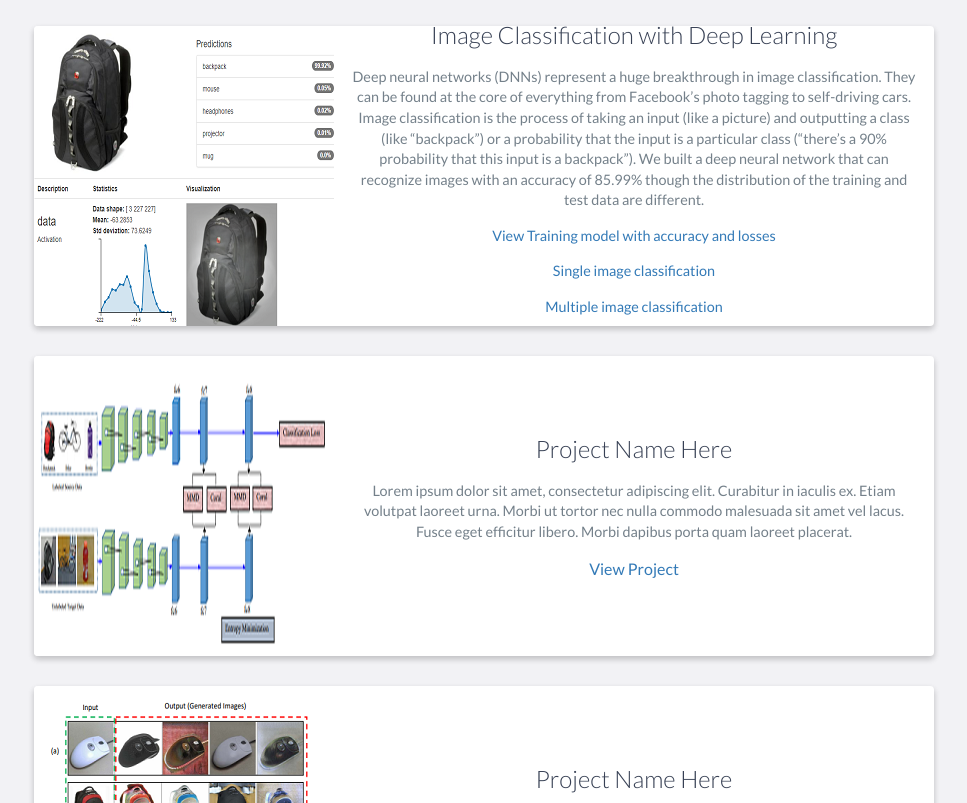
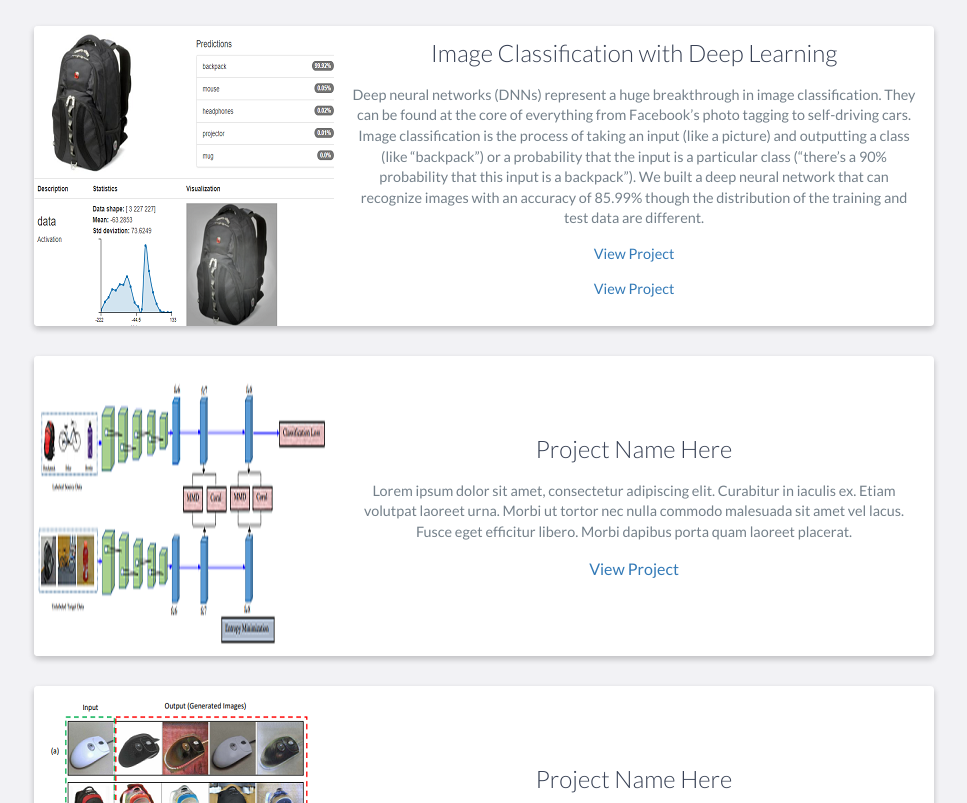
Before and after one commit to mahfujur1/portfolio, a website: page index.html in a window 1280 px wide. Shown: the part 3068-3871 px from the top of the page, without its empty margins (156-1123 px from the left). Drawn offline with nearby package versions, Linux system fonts and the light colour scheme.

Commit message:
Update index.html

```diff
--- a/index.html
+++ b/index.html
@@ -189,16 +189,11 @@
                         <p>
                           Deep neural networks (DNNs) represent a huge breakthrough in image classification. They can be found at the core of everything from Facebook’s photo tagging to self-driving cars. Image classification is the process of taking an input (like a picture) and outputting a class (like “backpack”) or a probability that the input is a particular class (“there’s a 90% probability that this input is a backpack”). We built a deep neural network that can recognize images with an accuracy of 85.99% though the distribution of the training and test data are different.
                         </p>
-
 			 <p>
-
-			 <a href="http://htmlpreview.github.io/?https://github.com/mahfujur1/image-classification-with-deep-learning/blob/master/AMAZON_2_DSLR_ALEXNET.html">View Training model with accuracy and losses</a>
+			   <a href="http://htmlpreview.github.io/?https://github.com/deep0learning/test.github.io/blob/master/Classify%20One%20Image.html">View Project</a>
 			 </p>
 			 <p>
-			   <a href="http://htmlpreview.github.io/?https://github.com/deep0learning/test.github.io/blob/master/Classify%20One%20Image.html">Single image classification</a>
-			 </p>
-			 <p>
-		         <a href="http://htmlpreview.github.io/?https://github.com/mahfujur1/image-classification-with-deep-learning/blob/master/Classify%20Many%20Images.html">Multiple image classification</a>
+		         <a href="http://htmlpreview.github.io/?https://github.com/mahfujur1/image-classification-with-deep-learning/blob/master/Classify%20Many%20Images.html">View Project</a>
                          </p>
 		      <!-- <a href="#">View Project</a>  -->
                     </div>
```
